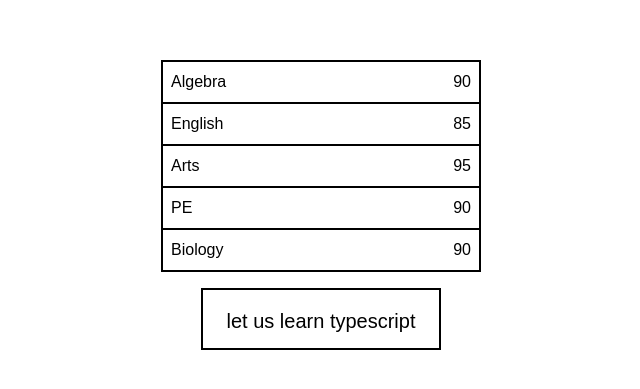
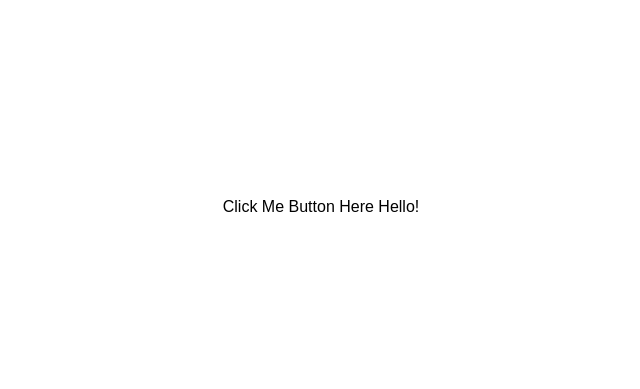
Before and after one commit to eclair-29/react_typescript_for_dummies, a React (Vite) app: page / in a window 1280 px wide. Shown: the part 195-584 px from the top of the page, without its empty margins (319-959 px from the left). Built offline with nearby package versions, Linux system fonts and the light colour scheme; a web font is replaced by a local one.

Commit message:
11. as const

```diff
--- a/src/App.tsx
+++ b/src/App.tsx
@@ -1,38 +1,9 @@
 import Button from './components/Button';
-import List from './components/List';
 
 function App() {
-  const textStrings = ['let us ', 'learn ', 'typescript'];
-
-  const student = {
-    grades: {
-      algebra: 90,
-      english: 85,
-      arts: 95,
-      pe: 90,
-      biology: 90,
-      // physics: 12, //...still allowed? why?
-    },
-  };
-
-  const handleBtnClick = (response: string) => response;
-
   return (
     <div className="flex justify-center items-center h-screen flex-col">
-      <List grades={student.grades} />
-      <Button
-        onBtnClick={handleBtnClick}
-        styles={{
-          borderWidth: 2,
-          borderColor: '#000',
-          color: '#000',
-          fontSize: 20,
-        }}
-        defaultValue="test"
-        btnId={1}
-      >
-        {textStrings}
-      </Button>
+      <Button />
     </div>
   );
 }
--- a/src/components/Button.tsx
+++ b/src/components/Button.tsx
@@ -1,45 +1,16 @@
-import { useState } from 'react';
+//.. START typescript lesson - 11. as const
 
-type FontSizes = 20 | 24 | 30 | 36;
+const buttonTextOptions = ['Click Me ', 'Button Here ', 'Hello!'] as const;
+// as const - readonly, and you can't push or add newer entries on the array
 
-type ButtonProps = {
-  children: string[];
-  // children: [string, string, string]; // ...tuple (length specific)
-  heading?: FontSizes;
-  styles: React.CSSProperties;
-  onBtnClick?: (response: string) => string; // | void
-  defaultValue: string;
-  btnId?: number;
-};
-
-//.. START typescript lesson - 10. useState typing
-
-type Students = {
-  name: string;
-  gradeLevel: number;
-  section: string;
-  gradeMarks: string[];
-  // ...
-};
-
-const Button = ({ children, styles, ...rest }: ButtonProps) => {
-  const [students, setStudents] = useState<Students[] | null>(null);
-
-  const getStudents = () => students;
-  // const studentSection = students && students[0]?.section;
-
+const Button = () => {
   return (
-    <button
-      onClick={() => getStudents}
-      style={styles}
-      {...rest}
-      className="pt-4 pb-3 px-6"
-    >
-      {children.map((text) => text)}
+    <button className="pt-4 pb-3 px-6">
+      {buttonTextOptions.map((option) => option)}
     </button>
   );
 };
 
-//.. END typescript lesson - 10. useState typing
+//.. END typescript lesson - 11. as const
 
 export default Button;
```
